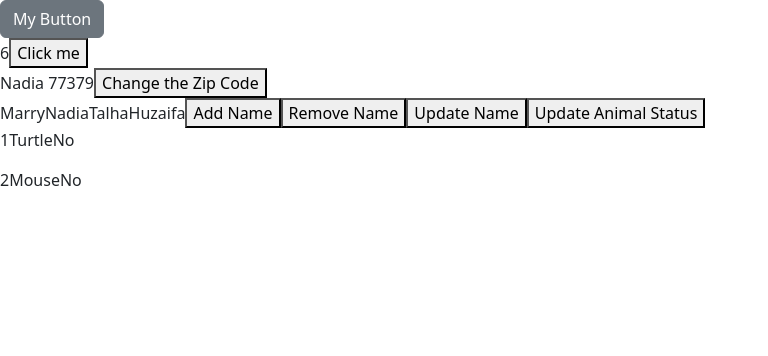
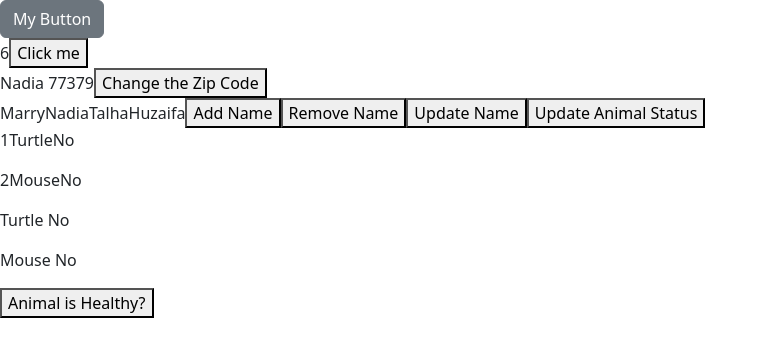
Before and after one commit to Glxy22/React-Project, a React (Vite) app: page / in a window 1280 px wide. Shown: the top 356 px of the page, without its empty margins (0-768 px from the left). Built offline with nearby package versions, Linux system fonts and the light colour scheme.

Commit message:
update with immer

```diff
--- a/package.json
+++ b/package.json
@@ -11,6 +11,7 @@
   },
   "dependencies": {
     "bootstrap": "^5.2.3",
+    "immer": "^9.0.19",
     "react": "^18.2.0",
     "react-dom": "^18.2.0"
   },
--- a/src/App.tsx
+++ b/src/App.tsx
@@ -4,6 +4,8 @@ import { useState } from "react";
 import State from "./components/State";
 import NestedObj from "./components/NestedObj";
 import Array from "./components/Array";
+import UpdateArrayEasy from "./components/UpdateArrayEasy";
+
 
 const App = () => {
   const [alertVisible, setAlertVisibility] = useState(false);
@@ -21,6 +23,7 @@ const App = () => {
       <State />
       <NestedObj />
       <Array />
+      <UpdateArrayEasy/>
     </div>
   );
 };
--- a/src/components/Array.tsx
+++ b/src/components/Array.tsx
@@ -32,7 +32,7 @@ function Array() {
             Healthy:false
         }
     ])
-
+ //update health status
     const handleAnimals= () => {
         setAnimal(animals.map(animal => animal.id === 1 ? {...animal, Healthy: true } : animal))
     }
--- /dev/null
+++ b/src/components/UpdateArrayEasy.tsx
@@ -0,0 +1,34 @@
+import {useState} from 'react'
+import produce from 'immer'
+
+function UpdateArrayEasy(){
+//Nested Array update animal objects with immer(another way to update status of Health)
+const [animals, setAnimal] = useState([
+    {
+        id : 1,
+        title:'Turtle',
+        healthy:false
+    },
+    {
+        id:2,
+        title:'Mouse',
+        healthy:false
+    }
+])
+const handleClick = () => {
+
+setAnimal(produce(draft => {
+    const animal= draft.find(animal => animal.id ===1 );
+     if(animal) animal.healthy= true;
+}))
+
+}
+return(
+    <div>
+        {animals.map(animal=> <p>{animal.title} {animal.healthy? 'Yes':'No'}</p>)}
+        <button onClick={handleClick}>Animal is Healthy?</button>
+    </div>
+)
+
+}
+export default UpdateArrayEasy
```
Also changed, not shown: 1 other file (tests, documents, lock files or other folders).
